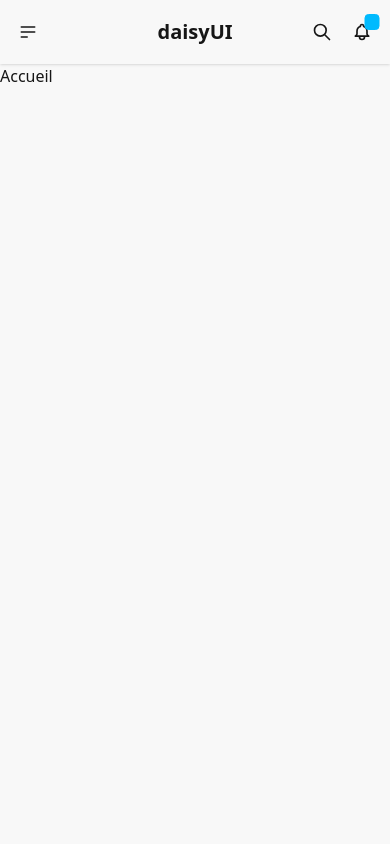
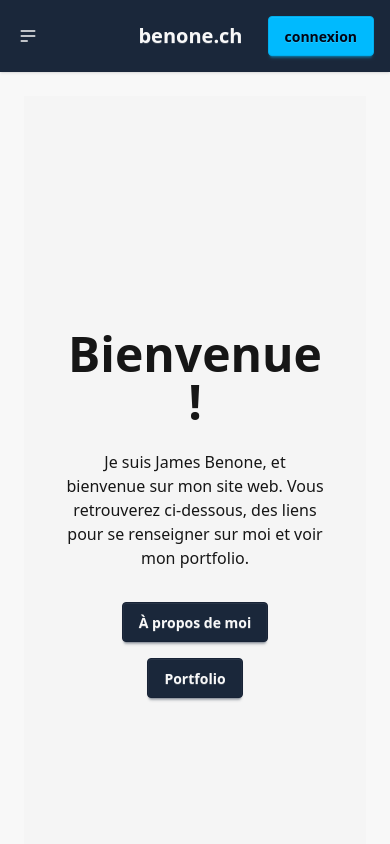
Before and after one commit to MartinLavalais/unrecon-web, a Next.js app: page / in a window 390 px wide. Shown: the top 844 px of the page. Built offline with nearby package versions, Linux system fonts and the light colour scheme.

Commit message:
Ajout d'un composant et creation de la page d'index

```diff
--- a/src/app/layout.tsx
+++ b/src/app/layout.tsx
@@ -1,5 +1,6 @@
 import type { Metadata } from "next";
 import { Geist, Geist_Mono } from "next/font/google";
+import RedirectButton from "@/components/redirectButton";
 import "./globals.css";
 
 const geistSans = Geist({
@@ -23,8 +24,9 @@ export default function RootLayout({
   children: React.ReactNode;
 }>) {
   return (
-    <html lang="fr">
-      <div className="navbar bg-base-100 shadow-sm">
+    <html lang="fr" data-theme="emerald">
+      <body>
+        <div className="navbar bg-neutral text-neutral-content shadow-sm">
           <div className="navbar-start">
             <div className="dropdown">
               <div tabIndex={0} role="button" className="btn btn-ghost btn-circle">
@@ -32,30 +34,36 @@ export default function RootLayout({
               </div>
               <ul
                 tabIndex={0}
-              className="menu menu-sm dropdown-content bg-base-100 rounded-box z-1 mt-3 w-52 p-2 shadow">
-              <li><a>Homepage</a></li>
+                className="menu menu-sm dropdown-content bg-neutral rounded-box z-1 mt-3 w-52 p-2 shadow">
+                <li><a>Accueil</a></li>
+                <li><a>À propos de moi</a></li>
                 <li><a>Portfolio</a></li>
-              <li><a>About</a></li>
+                <li><RedirectButton link="/portfolio" text="Portfolio" theme="neutral"/></li>
               </ul>
             </div>
           </div>
           <div className="navbar-center">
-          <a className="btn btn-ghost text-xl">daisyUI</a>
+            <a className="btn btn-ghost text-xl">benone.ch</a>
           </div>
           <div className="navbar-end">
-          <button className="btn btn-ghost btn-circle">
-            <svg xmlns="http://www.w3.org/2000/svg" className="h-5 w-5" fill="none" viewBox="0 0 24 24" stroke="currentColor"> <path strokeLinecap="round" strokeLinejoin="round" strokeWidth="2" d="M21 21l-6-6m2-5a7 7 0 11-14 0 7 7 0 0114 0z" /> </svg>
-          </button>
-          <button className="btn btn-ghost btn-circle">
-            <div className="indicator">
-              <svg xmlns="http://www.w3.org/2000/svg" className="h-5 w-5" fill="none" viewBox="0 0 24 24" stroke="currentColor"> <path strokeLinecap="round" strokeLinejoin="round" strokeWidth="2" d="M15 17h5l-1.405-1.405A2.032 2.032 0 0118 14.158V11a6.002 6.002 0 00-4-5.659V5a2 2 0 10-4 0v.341C7.67 6.165 6 8.388 6 11v3.159c0 .538-.214 1.055-.595 1.436L4 17h5m6 0v1a3 3 0 11-6 0v-1m6 0H9" /> </svg>
-              <span className="badge badge-xs badge-primary indicator-item"></span>
-            </div>
-          </button>
+            <RedirectButton link="/login" text="connexion" theme="primary"/>
           </div>
         </div>
-      <body className={`${geistSans.variable} ${geistMono.variable}`}>
+        <main>
           {children}
+        </main>
+        <footer className="footer sm:footer-horizontal bg-neutral text-neutral-content p-10">
+          <nav>
+            <h6 className="footer-title">benone.ch</h6>
+            <a className="link link-hover">À propos de moi</a>
+            <a className="link link-hover">Me contacter</a>
+          </nav>
+          <nav>
+            <h6 className="footer-title">Legal</h6>
+            <a className="link link-hover">Mentions légales</a>
+            <a className="link link-hover">Confidentialités</a>
+          </nav>
+        </footer>
       </body>
     </html>
   );
--- a/src/app/page.tsx
+++ b/src/app/page.tsx
@@ -1,8 +1,59 @@
+"use client";
+
 import Image from "next/image";
 import styles from "./page.module.css";
+import { useRouter } from "next/navigation";
 
 export default function Home() {
+  const router = useRouter();
+
+  const navigateToAbout = () => {
+    router.push("/about");
+  }
+
+  const navigateToPortfolio = () => {
+    router.push("/portfolio");
+  }
+
+  const navigateToUnrecon = () => {
+    router.push("https://www.unrecon.ch/");
+  }
+
   return (
-    <h1>Accueil</h1>
+    <div className="flex flex-col items-center justify-center min-h-screen p-6 space-y-6 bg-base-100">
+      <div className="hero bg-base-200 min-h-screen p-6">
+        <div className="hero-content text-center">
+          <div className="max-w-md">
+            <h1 className="text-5xl font-bold">Bienvenue !</h1>
+            <p className="py-6">
+              Je suis James Benone, et bienvenue sur mon site web.
+              Vous retrouverez ci-dessous, des liens pour se renseigner sur moi et voir mon portfolio.
+            </p>
+            <button className="btn btn-neutral m-2" onClick={navigateToAbout}>À propos de moi</button>
+            <button className="btn btn-neutral m-2" onClick={navigateToPortfolio}>Portfolio</button>
+          </div>
+        </div>
+      </div>
+      <figure className="diff aspect-16/9" tabIndex={0}>
+        <div className="diff-item-1" role="img" tabIndex={0}>
+          <img alt="Logo de l'entreprise" src="/unrecon-background-2.jpg" />
+        </div>
+        <div className="diff-item-2" role="img">
+          <img
+            alt="Logo de l'entreprise en dorée"
+            src="/unrecon-background-3.jpg" />
+        </div>
+        <div className="diff-resizer"></div>
+      </figure>
+      <div className="card card-border bg-neutral text-neutral-content w-96">
+        <div className="card-body">
+          <h2 className="card-title">Unrecon</h2>
+          <p>Unrecon.ch est un site web que j'ai commencé à développer pendant mon temps libre lors de ma formation, vous pouvez aller sur le site via le bouton ci-dessous.</p>
+          <div className="card-actions justify-end">
+            <button className="btn btn-primary" onClick={navigateToUnrecon}>Voir le site</button>
+          </div>
+        </div>
+      </div>
+    </div>
   );
 }
--- /dev/null
+++ b/src/components/redirectButton.tsx
@@ -0,0 +1,15 @@
+"use client";
+
+import { useRouter } from "next/navigation";
+
+export default function RedirectButton({link, text, theme}: {link: string, text: string, theme: string}) {
+    const router = useRouter();
+
+    const handleClick = () => {
+        router.push(link);
+    }
+
+    return(
+        <button className={`btn btn-${theme} m-2`} onClick={handleClick}>{text}</button>
+    )
+}
```
Lines whose indentation alone changed are shown as unchanged.
